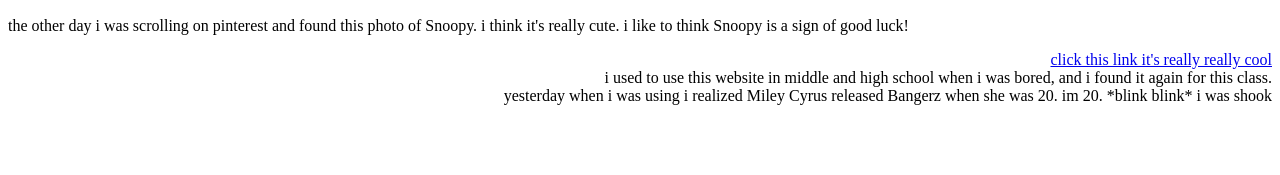
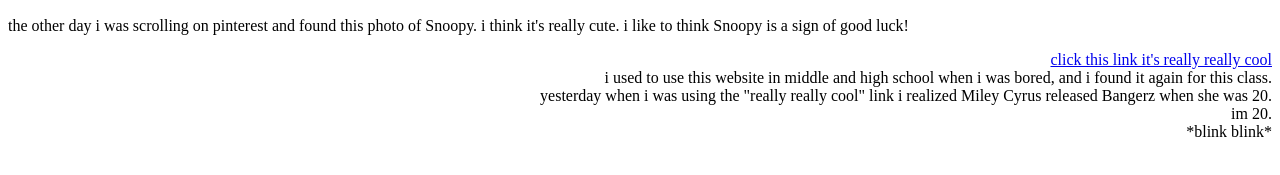
Before and after one commit to morgwashere/morgwashere.github.io, a plain HTML site: page webPortfolio_s25/index.html in a window 1280 px wide. Shown: the part 435-610 px from the top of the page. Drawn offline with Linux system fonts and the light colour scheme.

Commit message:
Update index.html

```diff
--- a/webPortfolio_s25/index.html
+++ b/webPortfolio_s25/index.html
@@ -25,7 +25,9 @@
 
     <p style="text-align:right" style="border-width:7px; border-style:solid; border-color:#797682; padding:1em:">
       <a href="https://www.agegeek.com/">click this link it's really really cool </a> <br>
-      i used to use this website in middle and high school when i was bored, and i found it again for this class. <br> yesterday when i was using i realized Miley Cyrus released Bangerz when she was 20. im 20. *blink blink* i was shook
+      i used to use this website in middle and high school when i was bored, and i found it again for this class. <br> yesterday when i was using the "really really cool" link i realized Miley Cyrus released Bangerz when she was 20. <br>
+      im 20. <br>
+      *blink blink*
     </p>
 
   </body>
```
